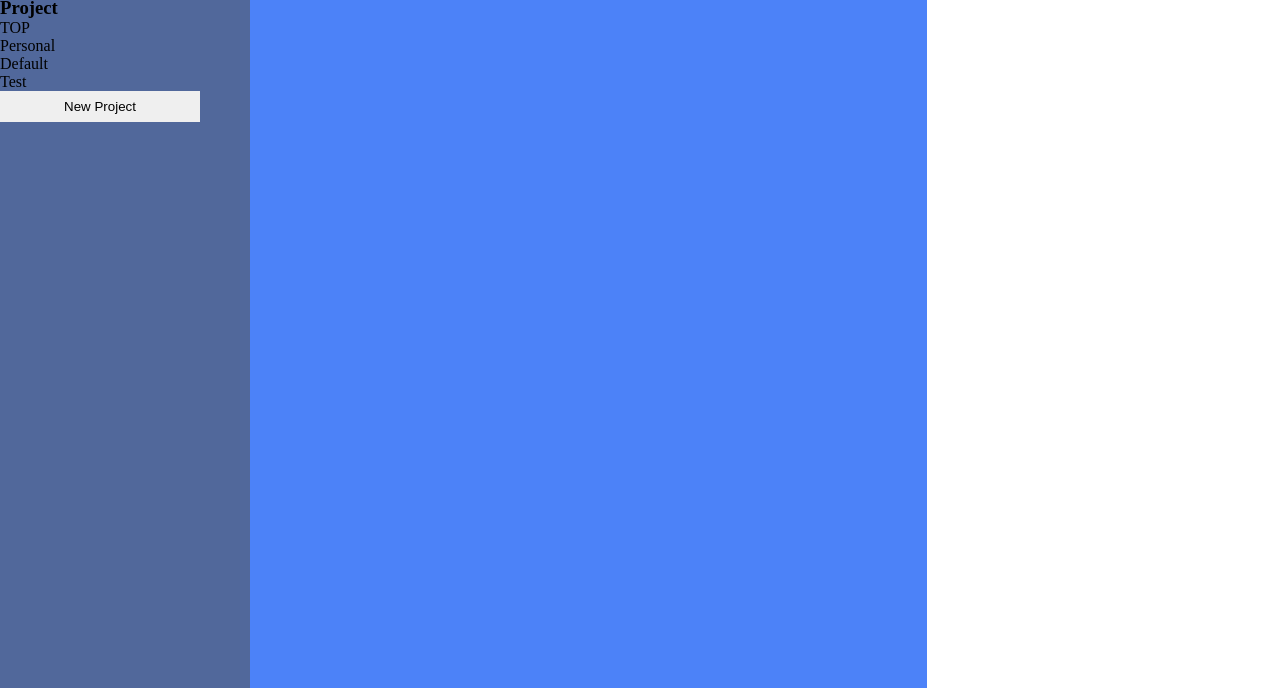
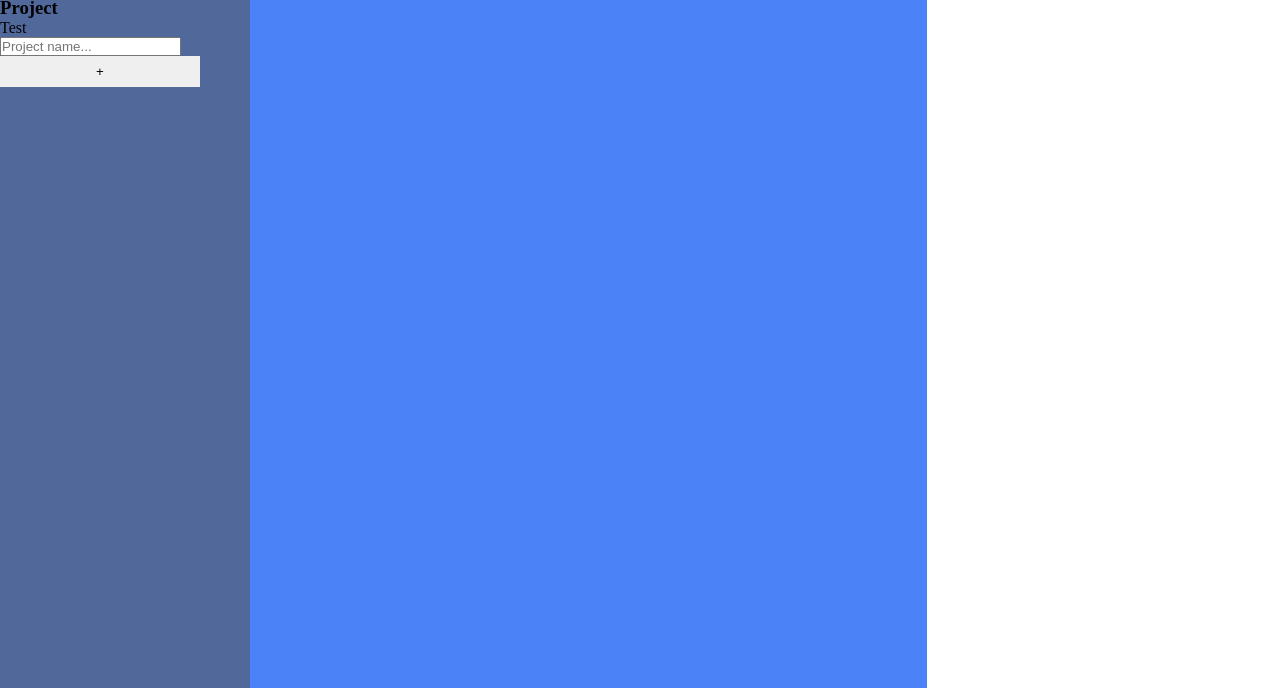
Before and after one commit to zellko/top-todo, a plain HTML site: page index.html in a window 1280 px wide. Shown: the part 112-800 px from the top of the page. Drawn offline with Linux system fonts and the light colour scheme.

Commit message:
Added: - New project can be created / deleted - Form and Todo are updated when a project is created - Refactor of "modal" section in is own module

```diff
--- a/index.html
+++ b/index.html
@@ -21,12 +21,19 @@
 
         <h3>Project</h3>
         <ul class="project-list">
-            <li class="sorting" sorting="project">TOP</li>
-            <li class="sorting" sorting="project">Personal</li>
-            <li class="sorting" sorting="project">Default</li>
         </ul>
 
-        <button>New Project</button>
+        <form class="project-form" action="">
+
+            <div>
+                <!-- <label for="project-form-input">Project Title:</label> -->
+                <input type="text" name="project-form-input" id="project-form-input" placeholder="Project name...">
+                <button class="project-form-button" type="button">+</button>
+            </div>
+
+        </form>
+
+
     </div>
     <div class="content">
         <form class="todo-form" action="">
@@ -48,13 +55,9 @@
                 <!-- <p class="form-required">required</p> -->
             </div>
 
-
-
             <div class="form-select-div form-optional">
                 <label for="form-project">Project:</label>
                 <select id="form-project" name="form-project">
-                    <option value="top">TOP</option>
-                    <option value="default">Default</option>
                 </select>
 
                 <label for="form-prio">Priority:</label>
@@ -62,7 +65,7 @@
                     <option value=3>3</option>
                     <option value=2>2</option>
                     <option value=1>1</option>
-                  </select>
+                </select>
             </div>
 
             <!-- <label id="form-title-label" for="title">
```
